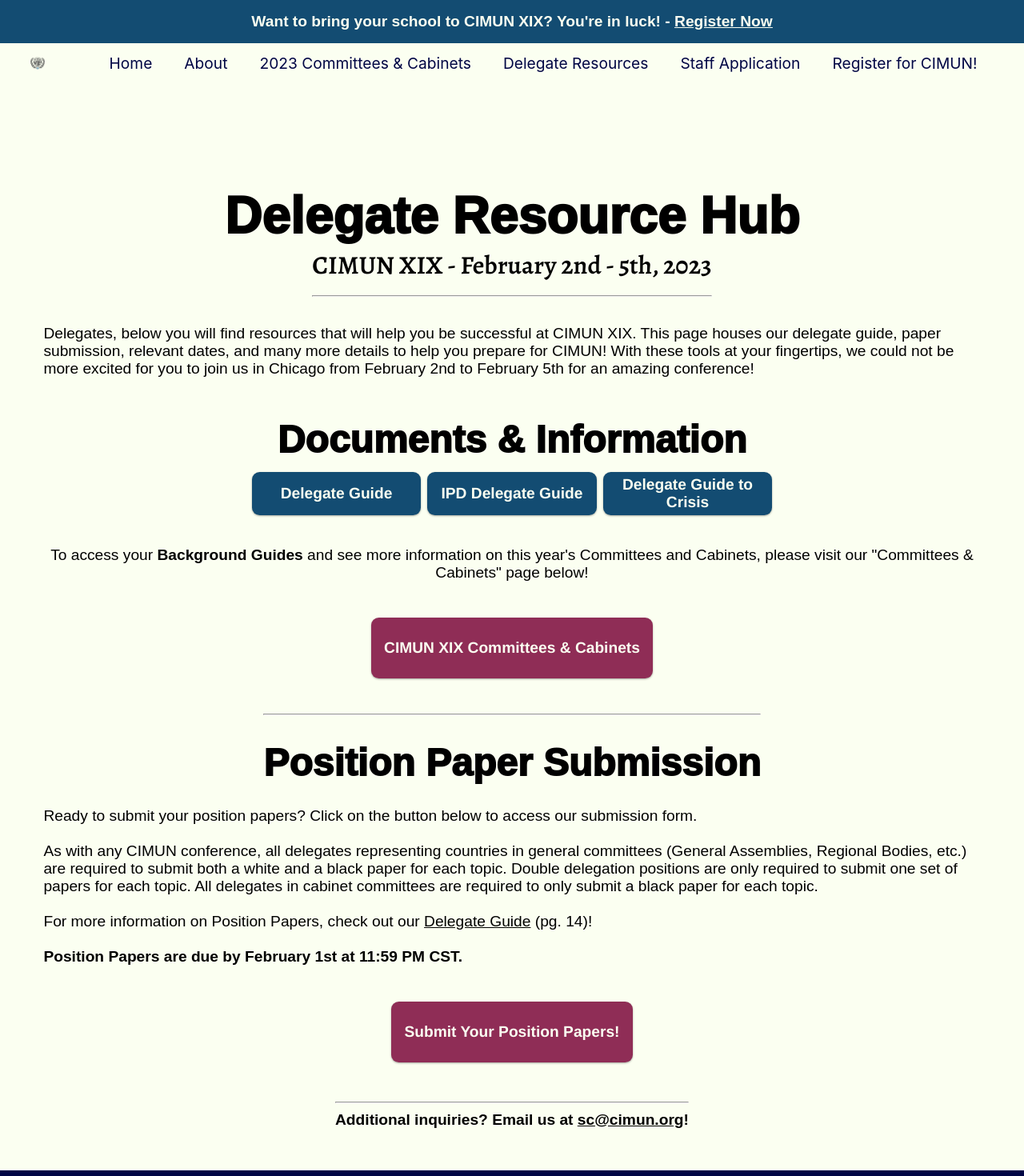
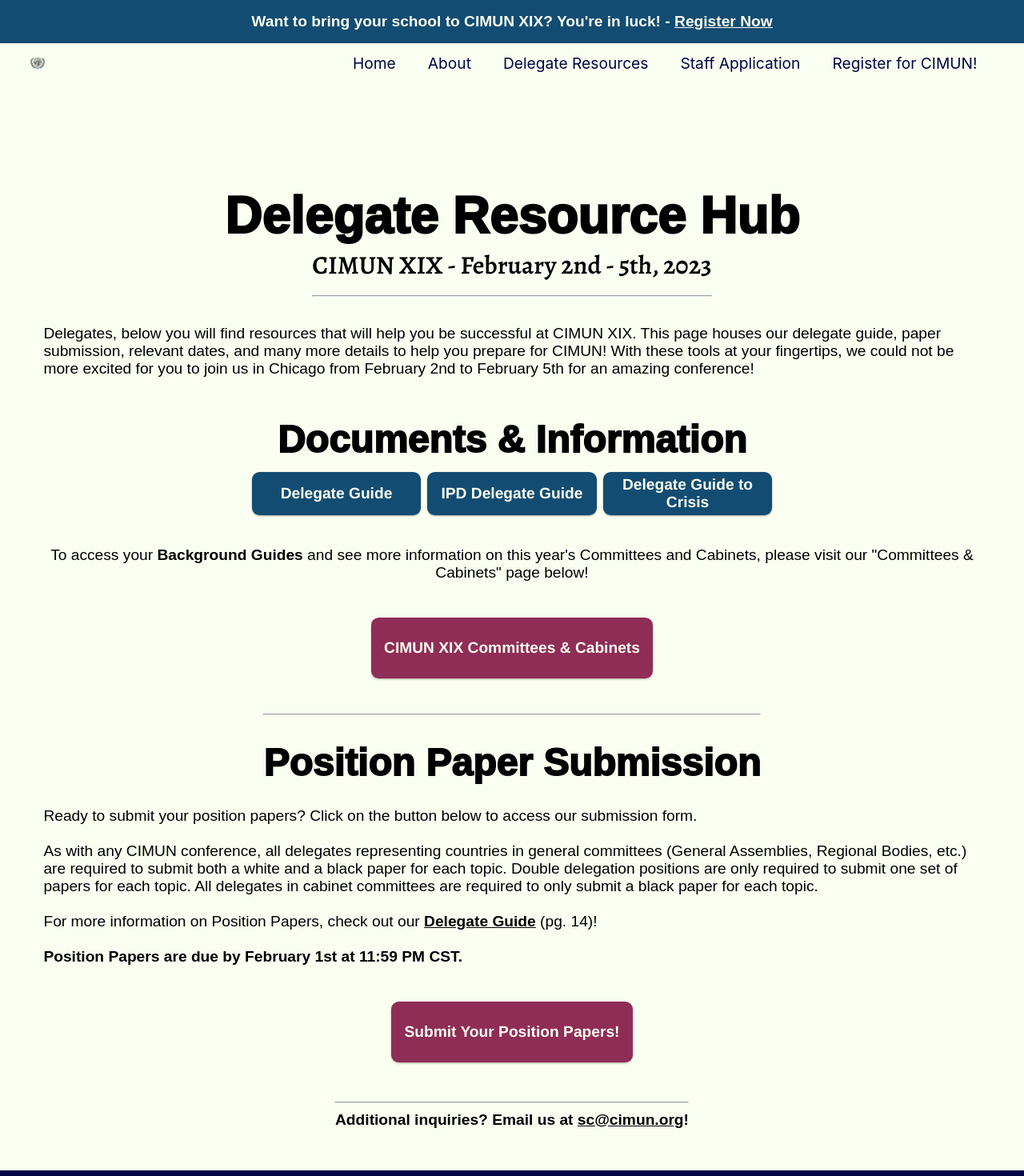
Before and after one commit to Model-UN/cimun-web, a Next.js app: page /resources in a window 1280 px wide. Shown: the top 1470 px of the page at 80% size. Built offline with nearby package versions, Linux system fonts and the light colour scheme.

Commit message:
Tweaks and fies

```diff
--- a/app/components/ResourceHubDisplay.tsx
+++ b/app/components/ResourceHubDisplay.tsx
@@ -60,8 +60,10 @@ const CommitteeDisplay = () => {
         <br />
         <br />
         For more information on Position Papers, check out our{" "}
-        <Link href="CIMUN XIX - Delegate Guide.pdf">Delegate Guide</Link> (pg.
-        14)!
+        <strong>
+          <Link href="CIMUN XIX - Delegate Guide.pdf">Delegate Guide</Link>
+        </strong>{" "}
+        (pg. 14)!
         <br />
         <br />
         <strong>
--- a/components/footer/index.tsx
+++ b/components/footer/index.tsx
@@ -105,6 +105,8 @@ const Footer: React.FC = () => (
           <br />
         </FooterCol>
       </FooterSection>
+      <br />
+      <br />
       <FooterSection>
         <div />
         <VercelLink
--- a/components/headerNav/index.tsx
+++ b/components/headerNav/index.tsx
@@ -183,11 +183,11 @@ const HeaderNav = () => {
             <Anchor>About</Anchor>
           </ListItem>
         </Link>
-        <Link href="/committees">
-          <ListItem>
-            <Anchor>2023 Committees & Cabinets</Anchor>
-          </ListItem>
-        </Link>
+        {/*<Link href="/committees">*/}
+        {/*  <ListItem>*/}
+        {/*    <Anchor>2023 Committees & Cabinets</Anchor>*/}
+        {/*  </ListItem>*/}
+        {/*</Link>*/}
         <Link href="/resources">
           <ListItem>
             <Anchor>Delegate Resources</Anchor>
@@ -225,12 +225,12 @@ const HeaderNav = () => {
               <Anchor>About</Anchor>
             </BurgerListItem>
           </Link>
-          <BurgerSeparator />
-          <Link href="/committees">
-            <BurgerListItem>
-              <Anchor>2023 Committees & Cabinets</Anchor>
-            </BurgerListItem>
-          </Link>
+          {/*<BurgerSeparator />*/}
+          {/*<Link href="/committees">*/}
+          {/*  <BurgerListItem>*/}
+          {/*    <Anchor>2023 Committees & Cabinets</Anchor>*/}
+          {/*  </BurgerListItem>*/}
+          {/*</Link>*/}
           <BurgerSeparator />
           <Link href="/committees">
             <BurgerListItem>
```
